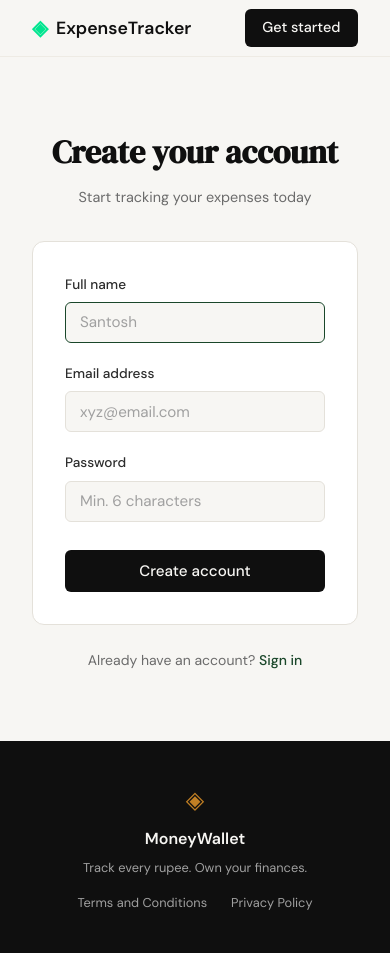
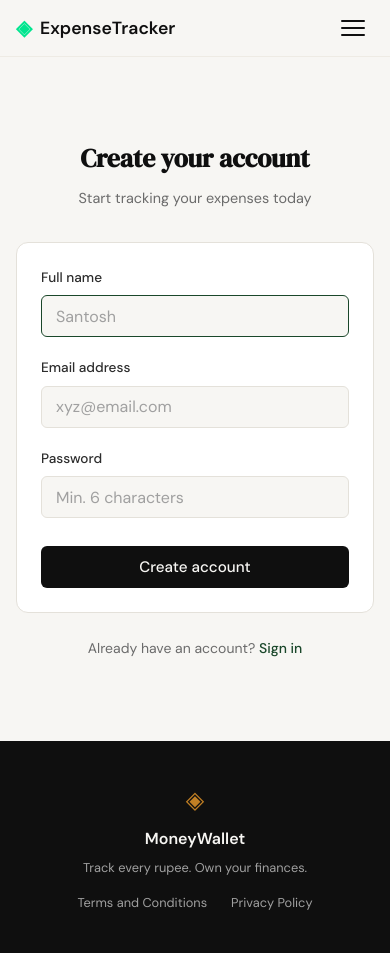
Before and after one commit to SGsantos55/Expense-tracker, a Flask app: page /register in a window 390 px wide. Run offline with Flask 3, Linux system fonts and the light colour scheme.

Commit message:
Make UI mobile responsive
Add mobile navigation, responsive layouts, and small-screen styling

```diff
--- a/static/css/style.css
+++ b/static/css/style.css
@@ -53,7 +53,10 @@ body {
     font-size: 1rem;
     line-height: 1.6;
     -webkit-font-smoothing: antialiased;
+    overflow-x: hidden;
 }
+
+img, svg, video { max-width: 100%; height: auto; }
 
 a { color: inherit; text-decoration: none; }
 
@@ -116,6 +119,33 @@ a { color: inherit; text-decoration: none; }
 }
 
 .nav-cta:hover { background: var(--accent) !important; }
+
+/* Hamburger toggle (hidden on desktop) */
+.nav-toggle {
+    display: none;
+    flex-direction: column;
+    justify-content: center;
+    gap: 5px;
+    width: 42px;
+    height: 42px;
+    padding: 9px;
+    background: transparent;
+    border: none;
+    cursor: pointer;
+}
+
+.nav-toggle-bar {
+    display: block;
+    width: 100%;
+    height: 2px;
+    background: var(--ink);
+    border-radius: 2px;
+    transition: transform 0.25s ease, opacity 0.2s ease;
+}
+
+.nav-toggle.open .nav-toggle-bar:nth-child(1) { transform: translateY(7px) rotate(45deg); }
+.nav-toggle.open .nav-toggle-bar:nth-child(2) { opacity: 0; }
+.nav-toggle.open .nav-toggle-bar:nth-child(3) { transform: translateY(-7px) rotate(-45deg); }
 
 /* ------------------------------------------------------------------ */
 /* Main                                                                */
@@ -551,10 +581,58 @@ a { color: inherit; text-decoration: none; }
 }
 
 @media (max-width: 600px) {
-    .nav-links a:not(.nav-cta) { display: none; }
+    .navbar { padding: 0 1rem; }
+
+    /* Show hamburger, turn nav links into a dropdown panel */
+    .nav-toggle { display: flex; }
+
+    .nav-links {
+        display: none;
+        position: absolute;
+        top: 56px;
+        left: 0;
+        right: 0;
+        flex-direction: column;
+        align-items: stretch;
+        gap: 0;
+        padding: 0.5rem 1rem 1rem;
+        background: var(--paper);
+        border-bottom: 1px solid var(--border-soft);
+        box-shadow: 0 8px 24px rgba(0, 0, 0, 0.08);
+    }
+
+    .nav-links.open { display: flex; }
+
+    .nav-links a {
+        padding: 0.85rem 0.5rem;
+        border-bottom: 1px solid var(--border-soft);
+        font-size: 1rem;
+    }
+
+    .nav-links a:last-child { border-bottom: none; }
+
+    .nav-cta {
+        text-align: center;
+        margin-top: 0.5rem;
+        padding: 0.75rem 1.1rem !important;
+    }
+
     .hero { padding: 3rem 1rem 2rem; }
     .hero-title { font-size: 2.5rem; }
     .hero-badge-new { font-size: 0.7rem; }
+}
+
+@media (max-width: 480px) {
+    .hero-title { font-size: 2rem; }
+    .hero { padding: 2.5rem 1rem 1.75rem; }
+
+    /* Prevent iOS zoom on focus by keeping inputs at 16px */
+    .form-input,
+    .form-group input,
+    .form-group select,
+    .date-input {
+        font-size: 16px;
+    }
 }
 
 /* ------------------------------------------------------------------ */
@@ -947,11 +1025,41 @@ a { color: inherit; text-decoration: none; }
     }
 
     .expense-date { display: none; }
+
+    .profile-section-header {
+        flex-wrap: wrap;
+        gap: 0.5rem;
+    }
+
+    .auth-section { padding: 2rem 1rem; }
+    .auth-card { padding: 1.5rem; }
 }
 
 @media (max-width: 480px) {
     .profile-page { padding: 2rem 1rem; }
     .stat-value { font-size: 1.5rem; }
+
+    .expense-item {
+        grid-template-columns: auto 1fr;
+        gap: 0.75rem;
+        padding: 0.875rem 1rem;
+    }
+
+    .expense-amount {
+        grid-column: 2;
+        text-align: left;
+        margin-left: 48px;
+    }
+
+    .category-item { padding: 0.875rem 1rem; }
+
+    .auth-title { font-size: 1.6rem; }
+
+    .expense-actions {
+        display: flex;
+        flex-wrap: wrap;
+        gap: 0.25rem;
+    }
 }
 
 /* Action buttons in expenses table */
--- a/templates/base.html
+++ b/templates/base.html
@@ -24,7 +24,12 @@
                 <span class="brand-icon" style="color: var(--neon-green);">◈</span>
                 <span class="brand-name">ExpenseTracker</span>
             </a>
-            <div class="nav-links">
+            <button type="button" class="nav-toggle" id="navToggle" aria-label="Toggle navigation menu" aria-expanded="false" aria-controls="navLinks">
+                <span class="nav-toggle-bar"></span>
+                <span class="nav-toggle-bar"></span>
+                <span class="nav-toggle-bar"></span>
+            </button>
+            <div class="nav-links" id="navLinks">
                 <a href="#">Features</a>
                 <a href="#">Pricing</a>
                 <a href="#">Blog</a>
--- a/templates/expenses/add_expense.html
+++ b/templates/expenses/add_expense.html
@@ -97,6 +97,11 @@
     border-radius: 8px;
     margin-bottom: 1.5rem;
   }
+
+  @media (max-width: 400px) {
+    .form-actions { flex-direction: column; }
+    .form-header h1 { font-size: 1.75rem; }
+  }
 </style>
 {% endblock %}
 
--- a/templates/expenses/edit_expense.html
+++ b/templates/expenses/edit_expense.html
@@ -97,6 +97,11 @@
     border-radius: 8px;
     margin-bottom: 1.5rem;
   }
+
+  @media (max-width: 400px) {
+    .form-actions { flex-direction: column; }
+    .form-header h1 { font-size: 1.75rem; }
+  }
 </style>
 {% endblock %}
 
```
Also changed, not shown: static/css/profile.css (+71 -0 lines), static/js/main.js (+53 -1 lines), templates/profile.html (+5 -5 lines).
